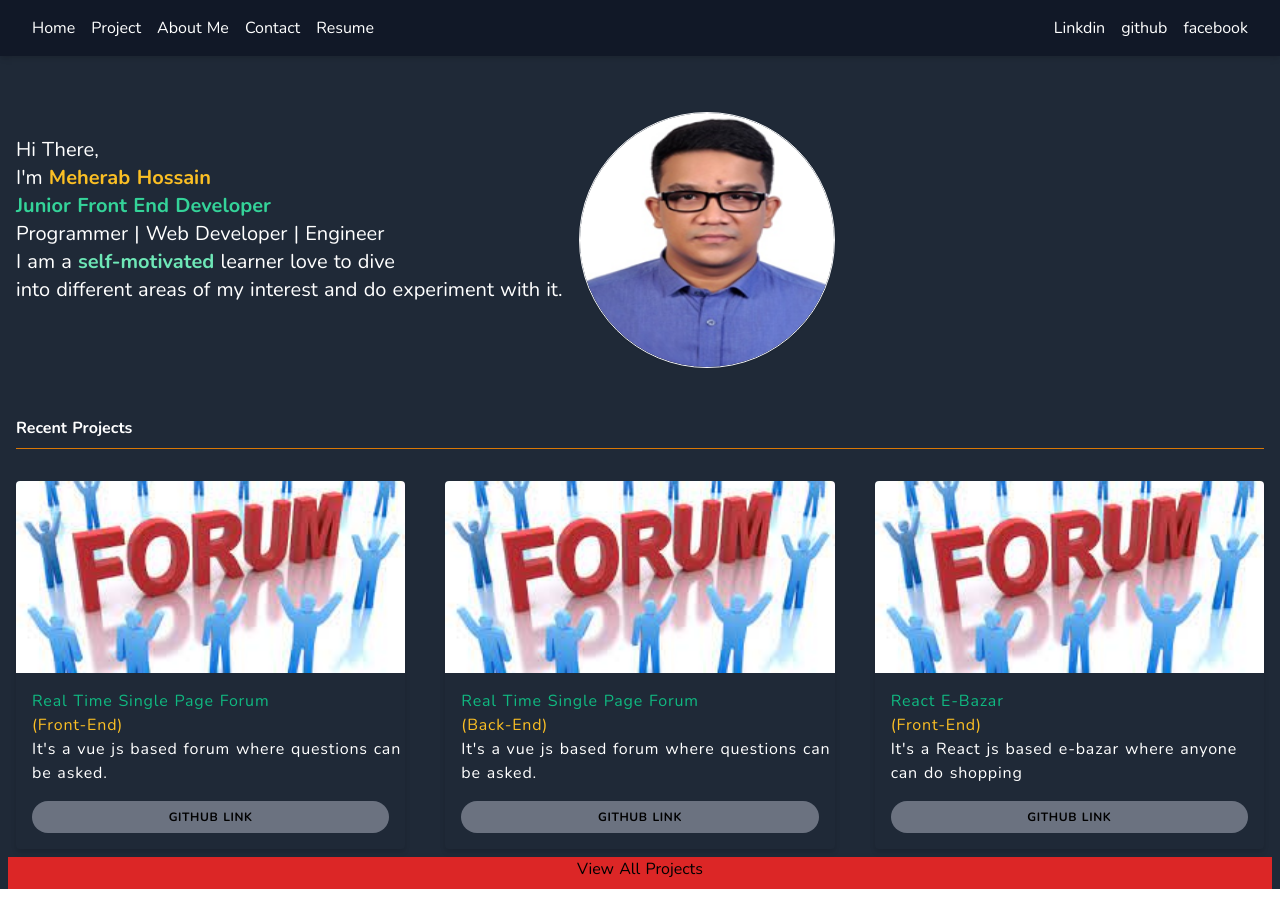
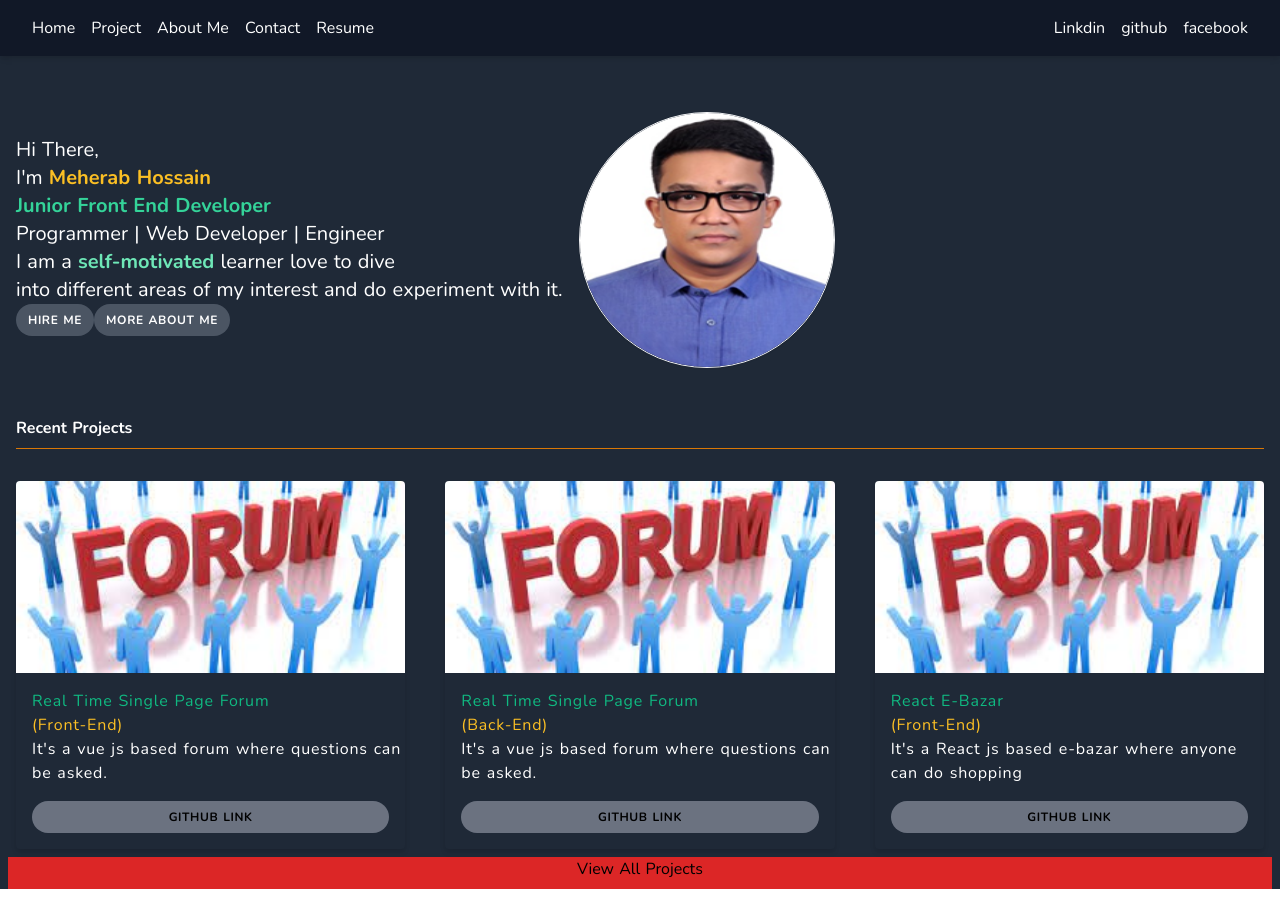
Before and after one commit to meherab-hossain/nuxt-practice, a Nuxt app: page /portfolio in a window 1280 px wide. Built offline with nearby package versions, Linux system fonts and the light colour scheme.

Commit message:
button added

```diff
--- a/pages/portfolio/index.vue
+++ b/pages/portfolio/index.vue
@@ -23,8 +23,10 @@
         <p class="text-xl text-white mt-20">Hi There,<br/> I'm <strong class="text-yellow-400">Meherab Hossain</strong><br/> <strong class="text-green-400">Junior Front End Developer</strong><br/>
           Programmer | Web Developer | Engineer  <br/>
           I am a <strong class="text-green-300">self-motivated</strong> learner love to dive <br/> into different areas of my
-          interest and do experiment with it.
-        </p class="text-xl">
+          interest and do experiment with it.<br/>
+          <Span class="btn bg-gray-600 text-white"><a href="https://www.facebook.com/meherab.hossain.79/" target="_blank">Hire Me</a></Span>
+          <Span class="btn bg-gray-600 text-white"><a href="https://www.facebook.com/meherab.hossain.79/" target="_blank">More About Me</a></Span>
+        </p>
         <div class="mt-14">
             <img
           src="~/assets/meherab.png"
```
